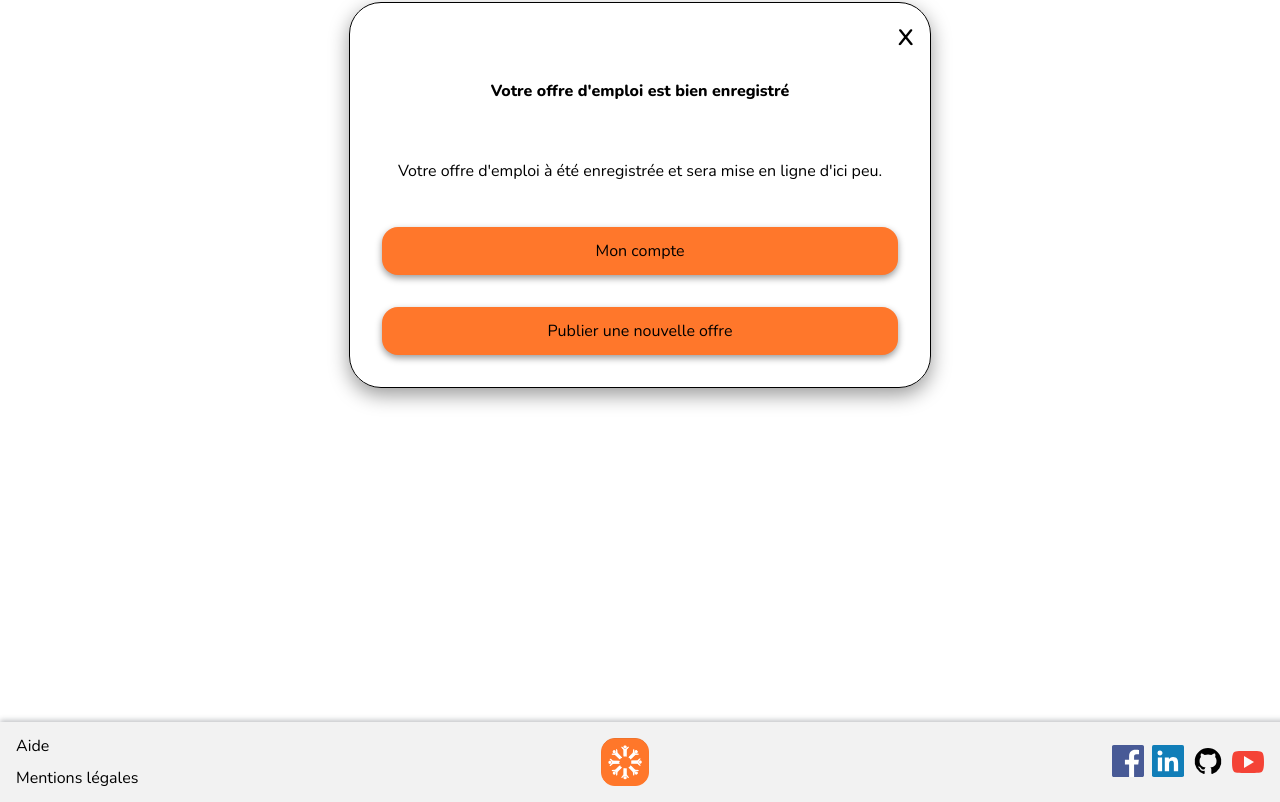
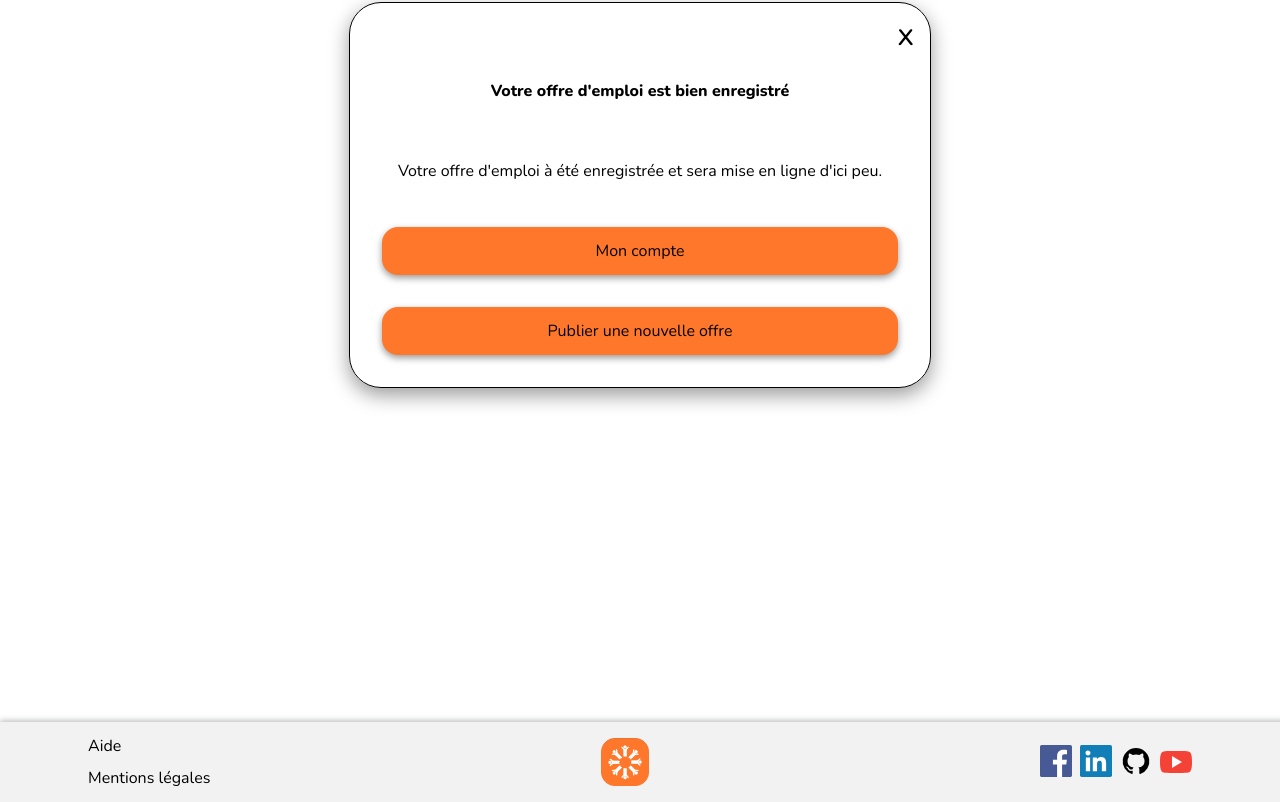
Before and after one commit to lekdup/projet-o-boulot, a React (Create React App) app in the folder front/: page /entreprise/ajout-publication/done in a window 1280 px wide. Shown: the part 158-960 px from the top of the page. Built offline with nearby package versions, Linux system fonts and the light colour scheme.

Commit message:
padding added instead of margin aside

```diff
--- a/front/src/components/Footer/Footer.scss
+++ b/front/src/components/Footer/Footer.scss
@@ -7,9 +7,10 @@ footer {
 
 .container-foot {
     padding: 1rem 0;
+    max-width: 1200px;
+    margin: auto;
     @media (min-width: 799px) {
-        margin-right: 1rem;
-        margin-left: 1rem;
+        padding: 1rem 3rem;
         display: flex;
         justify-content: space-between;
         align-items: center;
--- a/front/src/components/Header/Header.scss
+++ b/front/src/components/Header/Header.scss
@@ -11,9 +11,9 @@ header {
     justify-content: space-between;
     margin: auto;
     transition: .6s;
-    padding: 1rem 1.3rem 1rem 1.3rem;
+    padding: 1rem 1.3rem;
     @media(min-width: 799px) {
-        padding: 1rem 3rem 1rem 3rem;
+        padding: 1rem 3rem;
     }
 }
 
```
